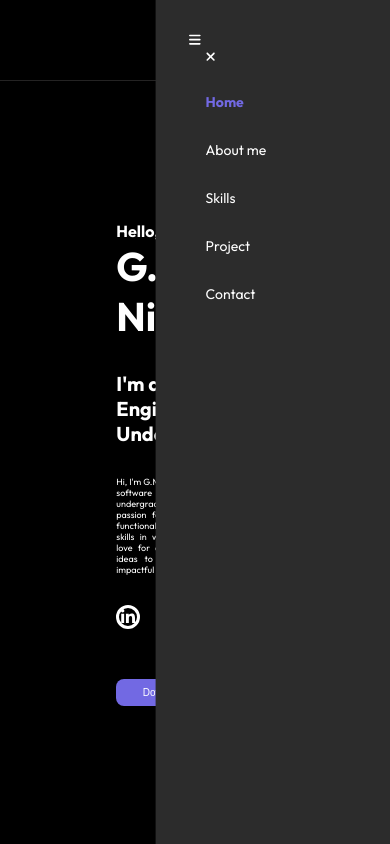
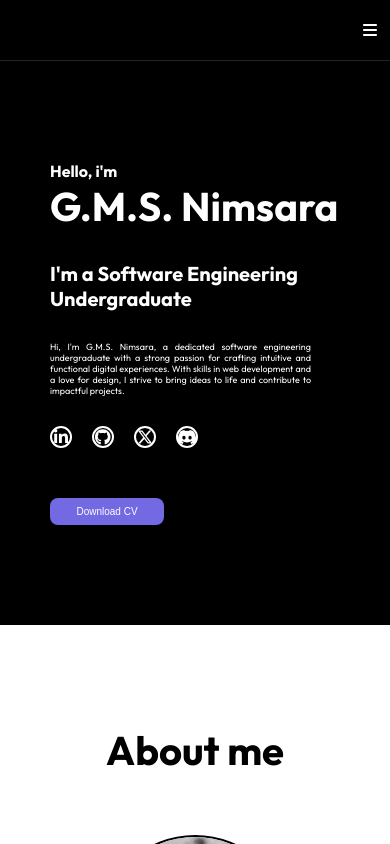
Before and after one commit to SNimsara/portfolio-gmsn, a React (Vite) app: page / in a window 390 px wide. Shown: the top 844 px of the page. Built offline with nearby package versions, Linux system fonts and the light colour scheme.

Commit message:
r - navbar

```diff
--- a/src/Components/Home/Home.css
+++ b/src/Components/Home/Home.css
@@ -165,6 +165,7 @@
         display: flex;
         align-items: center;
         justify-content: center;
+        padding: 100px 50px;
     }
     .pro-pic img{
         display: none;
@@ -181,5 +182,10 @@
     .pro-content h2{
         font-size: 20px;
     }
-
+    .icon-link{
+        border: 2px solid white;
+    }
+    .icon-link:hover{
+        border: 2px solid #7269e3;
+    }
 }
--- a/src/Components/Navbar/Navbar.css
+++ b/src/Components/Navbar/Navbar.css
@@ -42,62 +42,42 @@
     font-weight: bold;
   }
 
-.navmob-menu-open{
+navmob-menu-close{
     display: none;
 }
 
-.navmob-menu-close{
+#nav-active{
     display: none;
 }
 
-  @media(max-width:768px){
-    .navbar{
-        padding: 10px 20px;
+.nav-i-open , .nav-i-close{
+    display: none;
+}
+
+@media(max-width:780px){
+    .nav-menu{
+        flex-direction: column;
+        align-items: flex-start;
+        position: fixed;
+        top: 0;
+        right: -100%;
+        z-index: 10;
+        width: 150px;
+        background-color: rgb(24, 24, 24);
+        height: 100%;
+        padding: 40px;
+        gap: 40px;
+        font-size: 13px;
+        transition: 0.5s ease-out;
     }
-    .nav-mob-b{
-        background-color: rgba(255, 255, 255, 0);
-        border: none;
-        color: white;
+    .nav-i-open , .nav-i-close{
+        display: block;
         cursor: pointer;
-        opacity: 1;
     }
-
+    #nav-active:checked ~ .nav-menu{
+        right: 0;
+    }
     .navmob-menu-open{
-        display: block;
-        position: sticky;
-        z-index: 3;
-        left: -300px;
+        padding-left: 350px;
     }
-
-    .navmob-menu-close{
-        display: block;
-        position: relative;
-        width: 10px;
-    }
-
-    .nav-menu{
-        position: fixed;
-        flex-direction: column;
-        align-items: start;
-        padding: 50px;
-        top: 0;
-        gap: 30px;
-        background-color: rgb(44, 44, 44);
-        width: 400px;
-        height: 100%;
-        z-index: 2;
-        transition: 0.5s;
-        transform: translateX(-10vh);
-        right: -350px;
-    }
-
-    .navbar .res-nav{
-        transform: none;
-    }
-
-    .nav-menu li{
-        font-size: 14px;
-        flex-direction: row;
-        gap: 20px;
-    }
-  }
+}
--- a/src/Components/Navbar/Navbar.jsx
+++ b/src/Components/Navbar/Navbar.jsx
@@ -8,22 +8,17 @@ import { faXmark } from "@fortawesome/free-solid-svg-icons/faXmark";
 const Navbar = () => {
   const [menu, setMenu] = useState("home");
 
-  const [isMenuOpen, setIsMenuOpen] = useState(false); // state to manage menu visibility
-
-  const handleMenuOpen = () => setIsMenuOpen(true);
-  const handleMenuClose = () => setIsMenuOpen(false);
-
   return (
     <div className="navbar">
-      {!isMenuOpen && (
-        <button className="nav-mob-b" onClick={handleMenuOpen}>
-          <FontAwesomeIcon icon={faBars} className="navmob-menu-open" />
-        </button>
-      )}
-      <ul className={`nav-menu ${isMenuOpen ? "open" : ""}`}>
-        <button className="nav-mob-b" onClick={handleMenuClose}>
+      <input type="checkbox" id="nav-active" />
+      <label for="nav-active" className="nav-i-open">
+        <FontAwesomeIcon icon={faBars} className="navmob-menu-open" />
+      </label>
+      <ul className="nav-menu">
+        <label for="nav-active" className="nav-i-close">
           <FontAwesomeIcon icon={faXmark} className="navmob-menu-close" />
-        </button>
+        </label>
+
         <li>
           <AnchorLink
             className={`anc-link ${menu === "home" ? "active" : ""}`}
```
